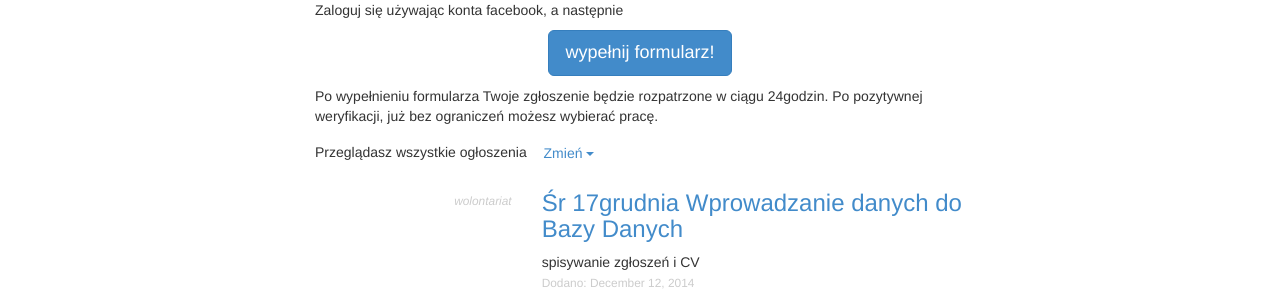
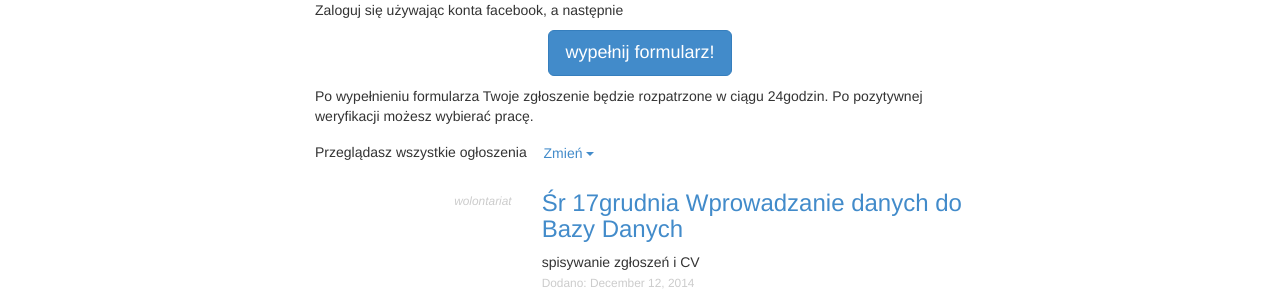
Before and after one commit to Krakow2016/tablica, a Jekyll site: the page built from index.html, in a window 1280 px wide. Shown: the part 302-602 px from the top of the page. Built offline with Jekyll 4.4.1, drawn with Linux system fonts in a browser that asks for light colours.

Commit message:
Update index.markdown

```diff
--- a/_includes/index.markdown
+++ b/_includes/index.markdown
@@ -17,4 +17,4 @@ Zaloguj się używając konta facebook, a następnie
   <a class="btn btn-primary btn-lg" href="https://docs.google.com/forms/d/1fAwTgvJ_qWnGvgcmB8ZoUwJTwEnbAK7couKQIOIKRss/viewform" role="button">wypełnij formularz!</a>
 </p>
 
-Po wypełnieniu formularza Twoje zgłoszenie będzie rozpatrzone w ciągu 24godzin. Po pozytywnej weryfikacji, już bez ograniczeń możesz wybierać pracę.
+Po wypełnieniu formularza Twoje zgłoszenie będzie rozpatrzone w ciągu 24godzin. Po pozytywnej weryfikacji możesz wybierać pracę.
```
